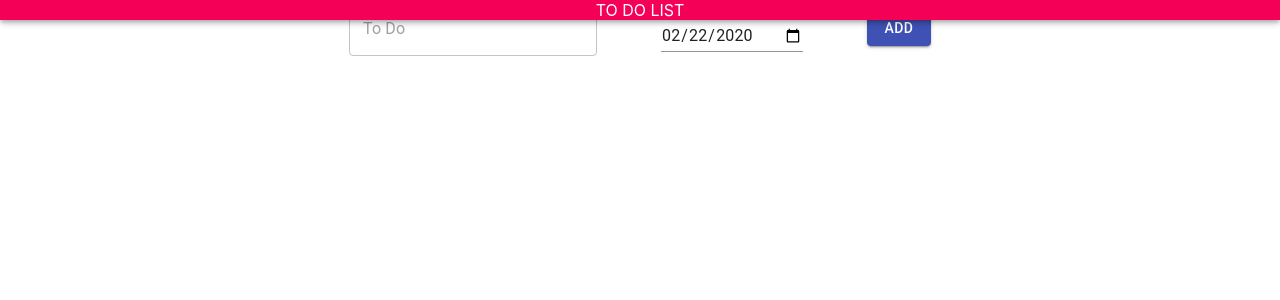
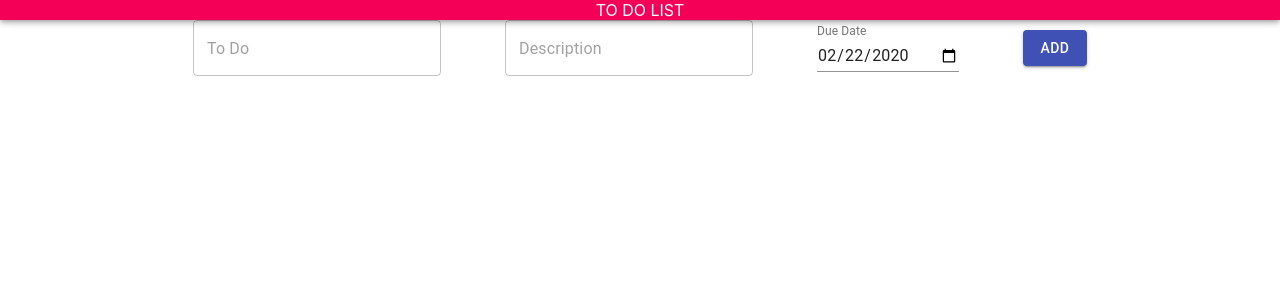
Before and after one commit to VIKRAM-PAREEK/Assignment2, a React (Create React App) app: page / in a window 1280 px wide. Shown: the top 300 px of the page. Built offline with nearby package versions, Linux system fonts and the light colour scheme.

Commit message:
Description input field

```diff
--- a/src/App.js
+++ b/src/App.js
@@ -7,6 +7,7 @@ class App extends React.Component{
 
     this.state={
       todoitem: '',
+      description: '',
       list: []
     }
   }
@@ -17,16 +18,22 @@ class App extends React.Component{
       todoitem: item
     });
   }
+  handleDescription(item){
+    this.setState({
+      description: item
+    });
+  }
+  //functionality of button i.e adding todo items
+  addToList(todo, des){
 
-  //functionality of button i.e adding todo items
-  addToList(item){
-
+    var item= todo+" "+des;
     let listArray = this.state.list; //creating a list and storing current todoitem values
     listArray.push(item);
 
     this.setState({
       list: listArray, //storing the todo items in the main list
-      todoitem: ''    //Initialising the todoitem in the textbox as empty again
+      todoitem: '',
+      description: ''    //Initialising the todoitem in the textbox as empty again
     });
   }
 
@@ -55,13 +62,26 @@ class App extends React.Component{
               <Typography variant='h7' align='center'>TO DO LIST
               </Typography>
             </AppBar>
-
+          <Grid Item>
+            <Typography variant='h7' align='center'>Welcome ,Here you can manage your Daily To-Do's.
+              Just enter your To Do items and add them, once you complete them Delete your list item by clicking on them.
+            </Typography>
+          </Grid>
             <Grid item>
                 <TextField id="outlined-basic" variant="outlined"
                     value = {this.state.todoitem}
                     onChange={ (e)=>this.handleUserInput(e.target.value)}
                     type="text"
                     placeholder="To Do"
+                    required
+                />
+              </Grid>
+              <Grid item>
+                <TextField id="outlined-basic" variant="outlined"
+                    value = {this.state.description}
+                    onChange={ (e)=>this.handleDescription(e.target.value)}
+                    type="text"
+                    placeholder="Description"
                     required
                 />
               </Grid>
@@ -77,7 +97,7 @@ class App extends React.Component{
                 <Button
                     variant="contained"
                     color="primary"
-                    onClick={ (item)=>this.addToList(this.state.todoitem)} >
+                    onClick={ (item)=>this.addToList(this.state.todoitem, this.state.description)} >
                       ADD
                 </Button>
               </Grid>
```
